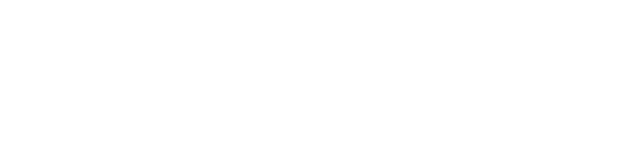
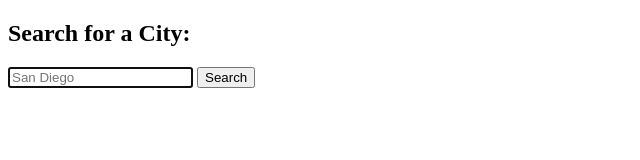
Before and after one commit to maverickwolfe21/weather-dashboard, a plain HTML site: page index.html in a window 1280 px wide. Shown: the whole page, without its empty margins (0-640 px from the left). Drawn offline with Linux system fonts and the light colour scheme.

Commit message:
added form for receiving user input

```diff
--- a/assets/css/style.css
+++ b/assets/css/style.css
@@ -0,0 +1,7 @@
+.left {
+  margin-top: 10px;
+  margin-left: 10px;
+  display: flex;
+  flex-direction: column;
+  width: 17vw;
+}
--- a/index.html
+++ b/index.html
@@ -5,5 +5,15 @@
     <meta name="viewport" content="width=device-width, initial-scale=1.0" />
     <title>Weather Dashboard</title>
   </head>
-  <body></body>
+  <body>
+    <div class="left">
+      <h2 class="input-header">Search for a City:</h2>
+      <form class="custom-form" id="form">
+        <input name="location" id="location" type="text" autofocus="true" class="form-input" placeholder="San Diego" />
+        <button type="submit" class="custom-button">Search</button>
+      </form>
+
+      <ul id="recent-searches-list"></ul>
+    </div>
+  </body>
 </html>
```
